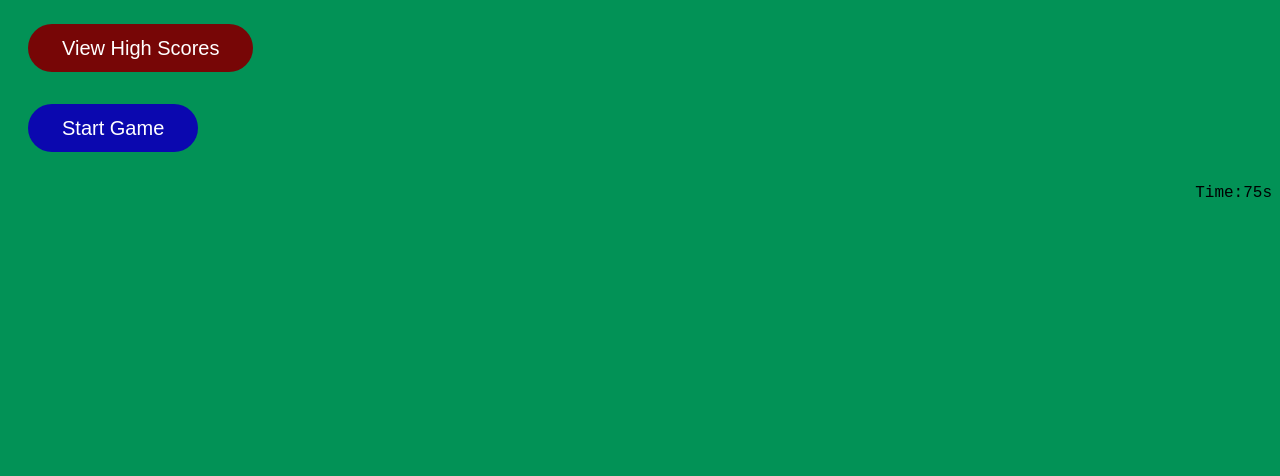
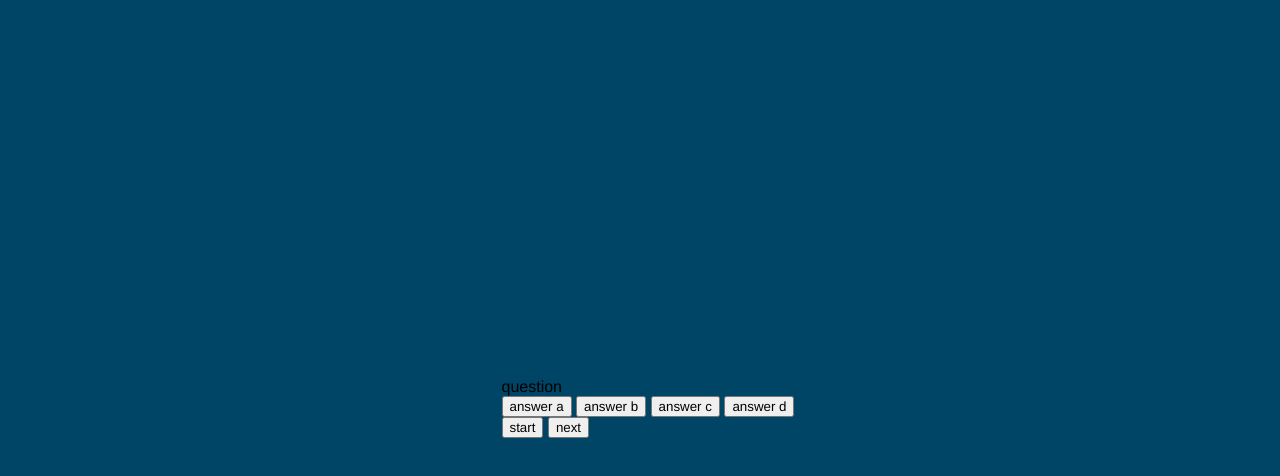
Before and after one commit to samuellutz/quiz, a plain HTML site: page index.html in a window 1280 px wide. Drawn offline with Linux system fonts and the light colour scheme.

Commit message:
getting buttons for answeres and to start

```diff
--- a/index.html
+++ b/index.html
@@ -5,25 +5,26 @@
     <meta name="viewport" content="width=device-width, initial-scale=1.0" />
     <meta http-equiv="X-UA-Compatible" content="ie=edge" />
     <title>the C quiz</title>
-    <link rel="stylesheet" href="style.css" />
+    <link rel="stylesheet" href="style.css">
   </head>
-  <body>
-    <header class="container-fluid mb-5">
-        <!-- div for scores link and time -->
-        <div class="row">
-            <!-- View highscores -->
-            <div class="high">
-                <!-- <a href="">View Highscores</a> -->
-                <button id="view-scores" type="button" class="btn">View High Scores</button>
-            </div>
-            <div>
-                <button id="start-game" type="button" class= "btn2">Start Game</button>
-            </div>
-            <!-- Timer -->
-            <div id="time">
-                <p id="time">Time:75s</p>
-            </div>
+  <body">
+   <!-- building buttons to start game and for answers -->
+   <div class="container">
+       <div id="question-container" class="hide">
+           <div id="question">question</div>
+           <div id="answer-buttons" class="btn-grid">
+               <button class="btn">answer a</button>
+               <button class="btn">answer b</button>
+               <button class="btn">answer c</button>
+               <button class="btn">answer d</button>
+           </div>
+       </div>
+       <div class="controls">
+           <button id="start-btn" class="start-btn button">start</button>
+           <button id="next-btn" class="next-btn button">next</button>
+       </div>
+       </div>
 
-<script src="javascript.js"></script>
+<script src="script.js"></script>
   </body>
   </html>
--- a/javascript.js
+++ b/script.js
@@ -4,8 +4,7 @@ get.addEventListener("click", function () {
     start = startGame();
 });
 
-
-function startTimer(){
+$("#start-game").click( function(){
     var counter = 75;
     setInterval(function() {
       counter--;
@@ -18,25 +17,28 @@ function startTimer(){
           clearInterval(counter);
         }
       }, 1000);
-  }
-  $("#btn2").click(function(){
-      startTimer();
  });
+
+// function startTimer(){
+//     var counter = 75;
+//     setInterval(function() {
+//       counter--;
+//       if (counter >= 0) {
+//         span = document.getElementById("timer");
+//         span.innerHTML = counter;
+//       }
+//       if (counter === 0) {
+//           alert('sorry, out of time');
+//           clearInterval(counter);
+//       }
+//     }, 1000);
+//   }
+//   $("#btn2").click(function(){
+//       startTimer();
+//    });
 // getting a timer working
-// const startingmin = 2;
-// let time = startingmin * 60;
-
-// const countdownEl = document.getElementById("time");
-
-// setInterval(updateCountdown, 1000);
-
-
-// function updateCountdown() {
-//     const minutes = math.floor(time / 60);
-//     let seconds = time % 60;
-//     time--;
-// }
 //  first we need questions
+alert = questions
 var questions =  [
      {
          prompt: "What vitamin did sailors need to prevent scurvy?\N(a) vitamin c\N(b) vitamin A\N(c) vitamin B1\N(d) all of the above",
@@ -56,14 +58,14 @@ function startTimer(){
      },
  ];
 //  we need for the prompt to pop up at random on the screen
-for (var i = 0; i < questions.length; i++){
+for (var i=0; i < questions.length; i++){
     var response = window.prompt(questions[i].prompt);
     if (response == questions[i].answer);
     {score++;
         alert("correct");
+    }
     else {
         alert("incorrect");
-        };
         };
 };
 alert ("you got " + score + "/" + questions.length)
--- a/style.css
+++ b/style.css
@@ -1,7 +1,15 @@
-
-.btn {
+*, *::before, *::after {
+  box-sizing: border-box;
+  font-family: 'Franklin Gothic Medium', 'Arial Narrow', Arial, sans-serif;
+}
+:root {
+  --hue-neutral: 200;
+  --hue-wrong: 0;
+  --hue-correct: 145;
+}
+/* .btn {
     border: none;
-    background-color: rgb(119, 6, 6);
+    background-color: rgb(39, 11, 201);
     border-radius: 30px;
     box-shadow: rgba(0, 0, 0, 0.1) 0px 1px 6px 0px rgba(0, 0, 0, 0.2) 0px 1px 1px
       0px;
@@ -13,34 +21,28 @@
     padding: 14px 34px;
     text-align: center;
     cursor: pointer;
-  }
+  } */
   body {
+    --hue: var(--hue-neutral);
+    display: flex;
+    justify-content: center;
+    align-items: center;
+    width: 100vw;
+    height: 100vh;
+    background-color: hsl(var(--hue), 100%, 20%);
+}
+body.correct{
+  --hue: var(--hue-correct);
+}
+body.wrong {
+  --hue: var(--hue-wrong);
+}
+
+  /* body {
     background-color: rgb(2, 146, 86);
     display: flex;
     flex-direction: column;
-}
-.btn2 {
-    border: none;
-    background-color: rgb(11, 8, 175);
-    border-radius: 30px;
-    box-shadow: rgba(0, 0, 0, 0.1) 0px 1px 6px 0px rgba(0, 0, 0, 0.2) 0px 1px 1px
-      0px;
-    color: hsl(0, 0%, 100%);
-    display: inline-block;
-    font-size: 20px;
-    line-height: 20px;
-    margin: 16px 16px 16px 20px;
-    padding: 14px 34px;
-    text-align: center;
-    cursor: pointer;
-    justify-content: center;
-    align-content: center;
-  }
-  body {
-    background-color: rgb(2, 146, 86);
-    display: flex;
-    flex-direction: column;
-}
+} */
 #time {
     float: right;
     font-family: 'Courier New', Courier, monospace;
```
Lines whose indentation alone changed are shown as unchanged.
